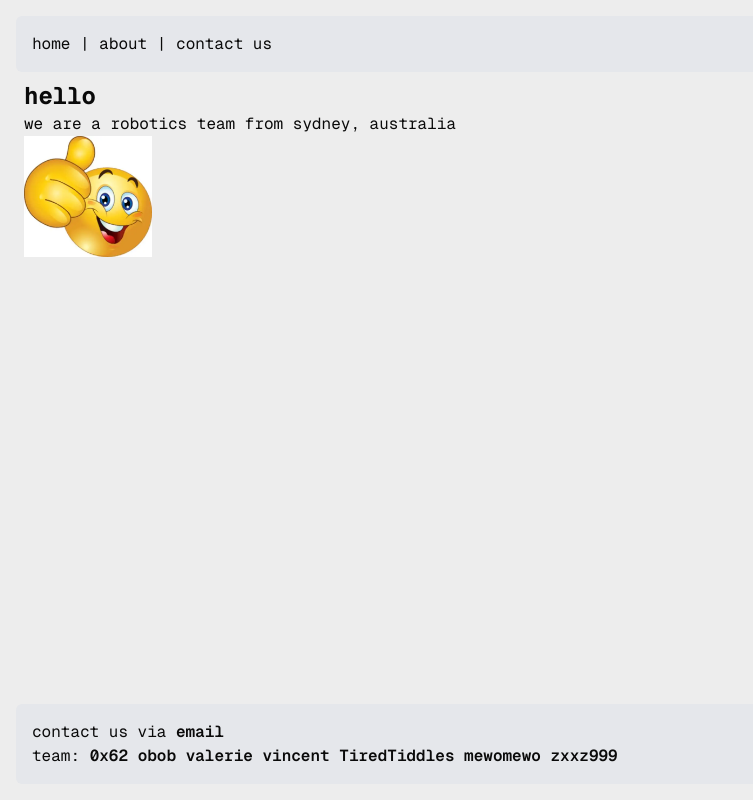
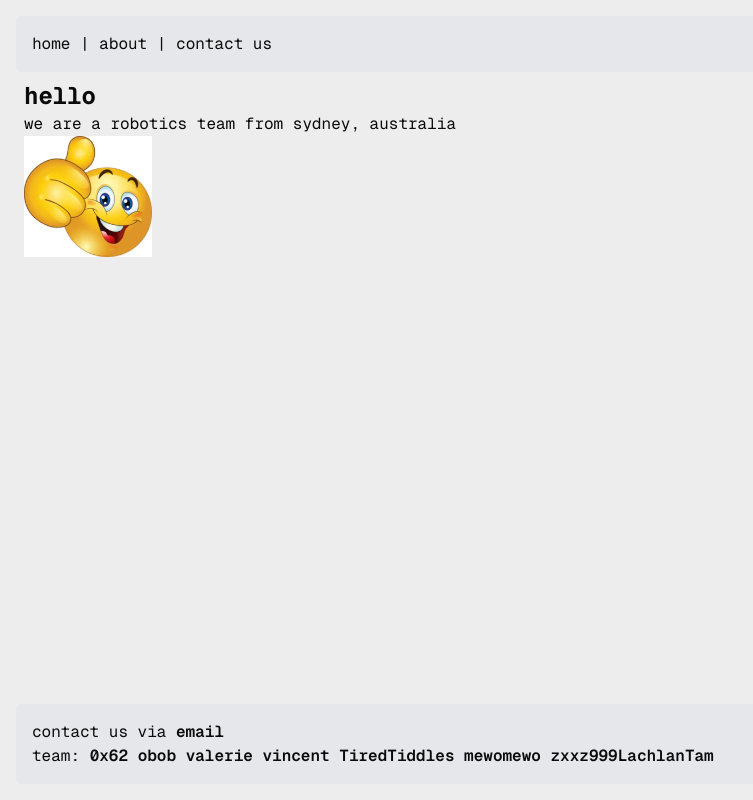
Before and after one commit to FTC-34804/website, a Next.js app: page / in a window 1280 px wide. Shown: the whole page, without its empty margins (0-753 px from the left). Built offline with nearby package versions, Linux system fonts and the light colour scheme.

Commit message:
add lachlan

```diff
--- a/src/app/components/Footer.tsx
+++ b/src/app/components/Footer.tsx
@@ -16,6 +16,7 @@ export function Footer() {
         <a className="font-semibold" href="https://github.com/TiredTiddles">TiredTiddles</a>{" "}
         <a className="font-semibold" href="https://github.com/mewomewox9">mewomewo</a>{" "}
         <a className="font-semibold" href="https://github.com/zxxz999">zxxz999</a>
+        <a className="font-semibold" href="https://github.com/LachlanTam">LachlanTam</a>
       </div>
     </footer>
   )
```
